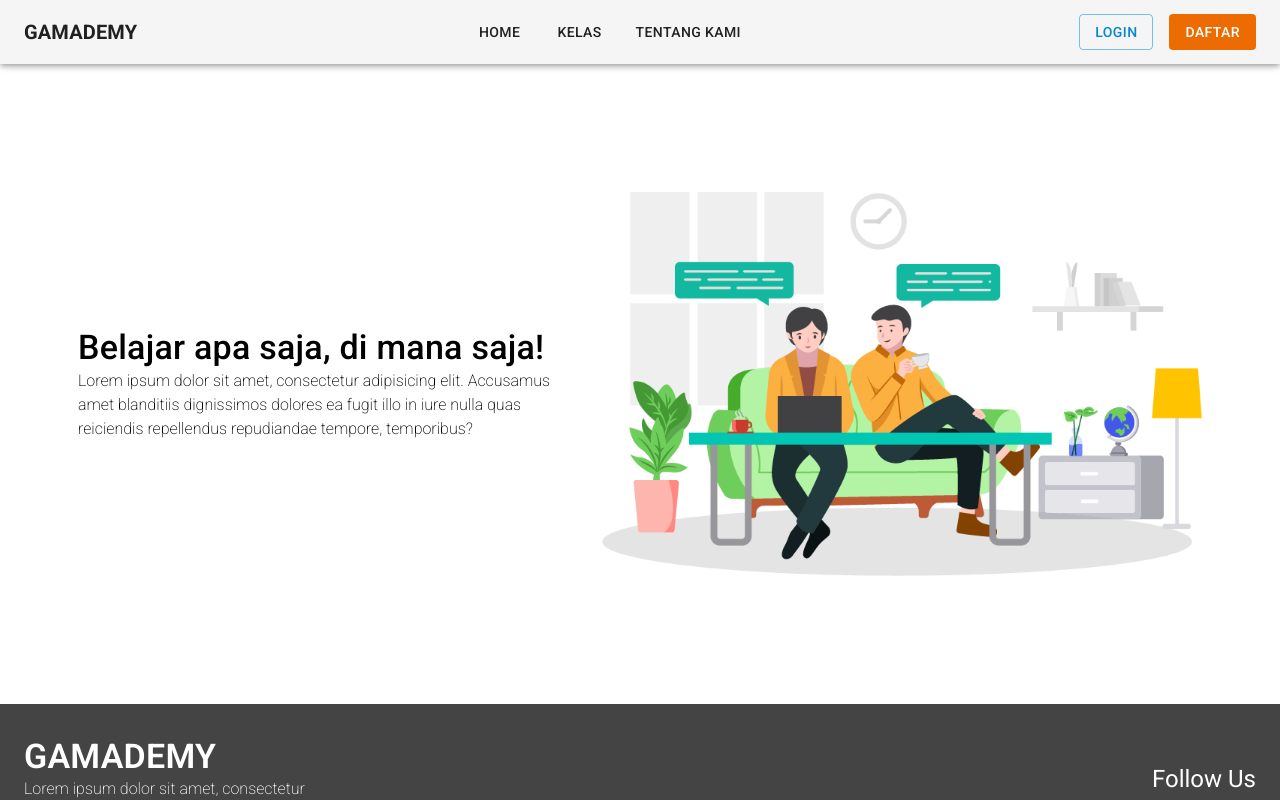
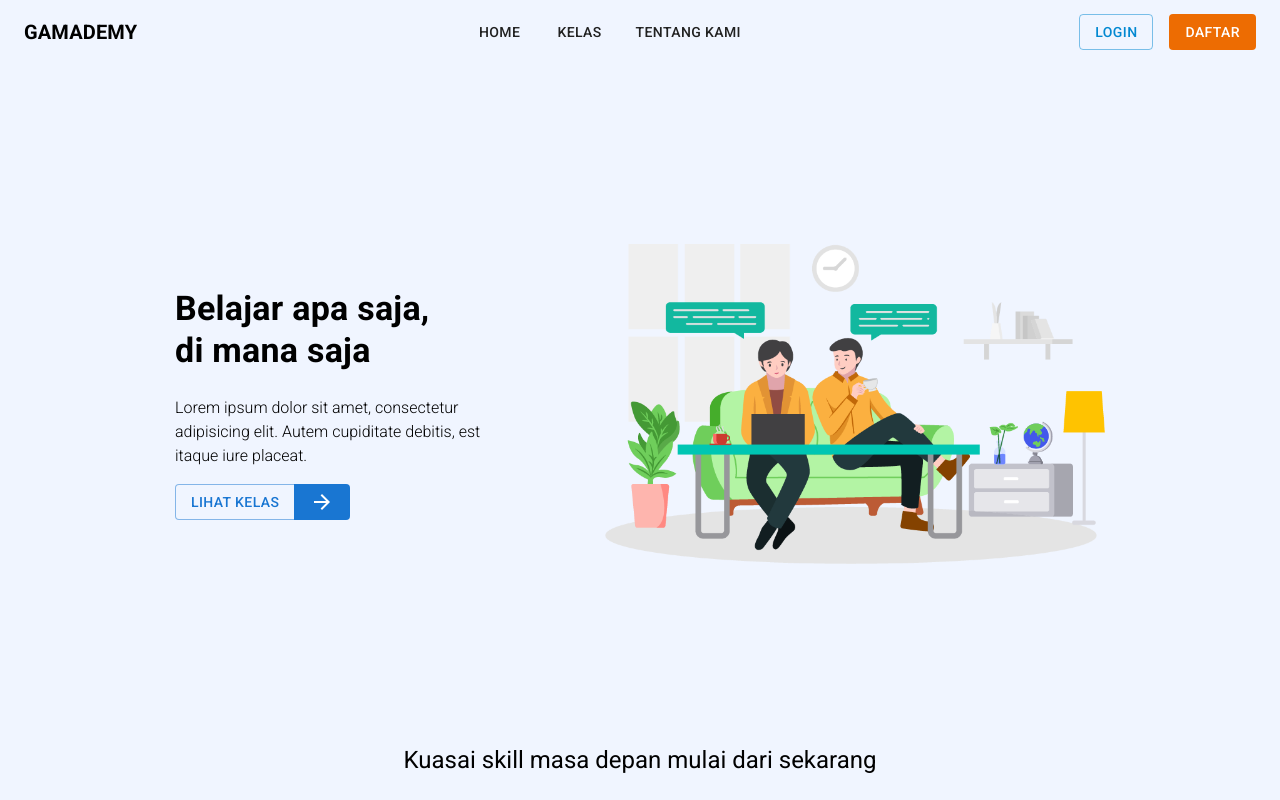
Before and after one commit to masadamsahid/ta-client, a React (Create React App) app: page / in a window 1280 px wide. Shown: the top 800 px of the page. Built offline with nearby package versions, Linux system fonts and the light colour scheme.

Commit message:
set home page hero section

```diff
--- a/src/MainPages.jsx
+++ b/src/MainPages.jsx
@@ -12,7 +12,7 @@ const MainPages = () => {
   return (
     <>
       <MainNavBar/>
-      <Box>
+      <Box minHeight='70vh'>
         <Routes>
           <Route path='/about' exact element={<AboutUsPage/>}/>
           <Route path='/courses' exact element={<CoursesPage/>}/>
--- /dev/null
+++ b/src/components/HomeHeroSection.jsx
@@ -0,0 +1,33 @@
+import React from 'react';
+import {Button, ButtonGroup, Container, Stack, Typography} from "@mui/material";
+import CTAIllustration from "../assets/home-CTA-illustration.png";
+import {ArrowForward, ArrowForwardIos} from "@mui/icons-material";
+
+const HomeHeroSection = () => {
+  return (
+    <Container maxWidth="xl" sx={{minHeight:'85vh', display:'flex', alignItems:'center'}}>
+      <Stack direction='row' gap={10} alignItems='center' marginX='auto'>
+        <Stack sx={{maxWidth: '350px'}} marginX='auto'>
+          <Typography variant='h4' fontWeight={700} width='auto' mb={3}>
+            Belajar apa saja,<br/>
+            di mana saja
+          </Typography>
+          <Typography variant='p' fontWeight={300} width='auto' lineHeight={1.5} marginBottom={2}>
+            Lorem ipsum dolor sit amet, consectetur adipisicing elit. Autem cupiditate debitis, est itaque iure placeat.
+          </Typography>
+          <ButtonGroup>
+            <Button>
+              Lihat kelas
+            </Button>
+            <Button variant='contained' disableElevation>
+              <ArrowForward/>
+            </Button>
+          </ButtonGroup>
+        </Stack>
+        <img src={CTAIllustration} width='500px'/>
+      </Stack>
+    </Container>
+  );
+};
+
+export default HomeHeroSection;
--- a/src/components/MainNavBar.jsx
+++ b/src/components/MainNavBar.jsx
@@ -42,8 +42,9 @@ const MainNavBar = () => {
 
   return (
     <AppBar
-      position='sticky'
-      color='white'
+      position='static'
+      color='transparent'
+      elevation={0}
     >
       <StyledToolBar>
         <Link to='/' className='text-link'>
--- a/src/index.css
+++ b/src/index.css
@@ -1,5 +1,6 @@
 body {
   margin: 0;
+  background-color: rgb(240, 245, 255);
 }
 
 
--- a/src/pages/Home.jsx
+++ b/src/pages/Home.jsx
@@ -1,22 +1,17 @@
 import React from 'react';
-import {Box, Container, Stack, Typography} from "@mui/material";
-import CTAIllustration from '../assets/home-CTA-illustration.png'
+import HomeHeroSection from "../components/HomeHeroSection";
+import {Container, Typography} from "@mui/material";
 
 const Home = () => {
   return (
-    <Container maxWidth="xl" sx={{minHeight:'80vh', display:'flex', alignItems:'center'}}>
-      <Stack direction='row' gap={3} alignItems='center' marginX='auto'>
-        <Stack sx={{maxWidth: '500px'}}>
-          <Typography variant='h4' fontWeight={500} width='auto'>
-            Belajar apa saja, di mana saja!
-          </Typography>
-          <Typography variant='p' fontWeight={200} width='auto' lineHeight={1.5}>
-            Lorem ipsum dolor sit amet, consectetur adipisicing elit. Accusamus amet blanditiis dignissimos dolores ea fugit illo in iure nulla quas reiciendis repellendus repudiandae tempore, temporibus?
-          </Typography>
-        </Stack>
-        <img src={CTAIllustration} width='600px'/>
-      </Stack>
-    </Container>
+    <>
+      <HomeHeroSection/>
+      <Container maxWidth='xl' style={{minHeight: '80vh'}}>
+        <Typography variant='h5' align='center'>
+          Kuasai skill masa depan mulai dari sekarang
+        </Typography>
+      </Container>
+    </>
   );
 };
 
--- a/src/theme.js
+++ b/src/theme.js
@@ -8,6 +8,6 @@ export const theme = createTheme({
     },
     black: {
       main: grey[900]
-    }
+    },
   }
 })
```
